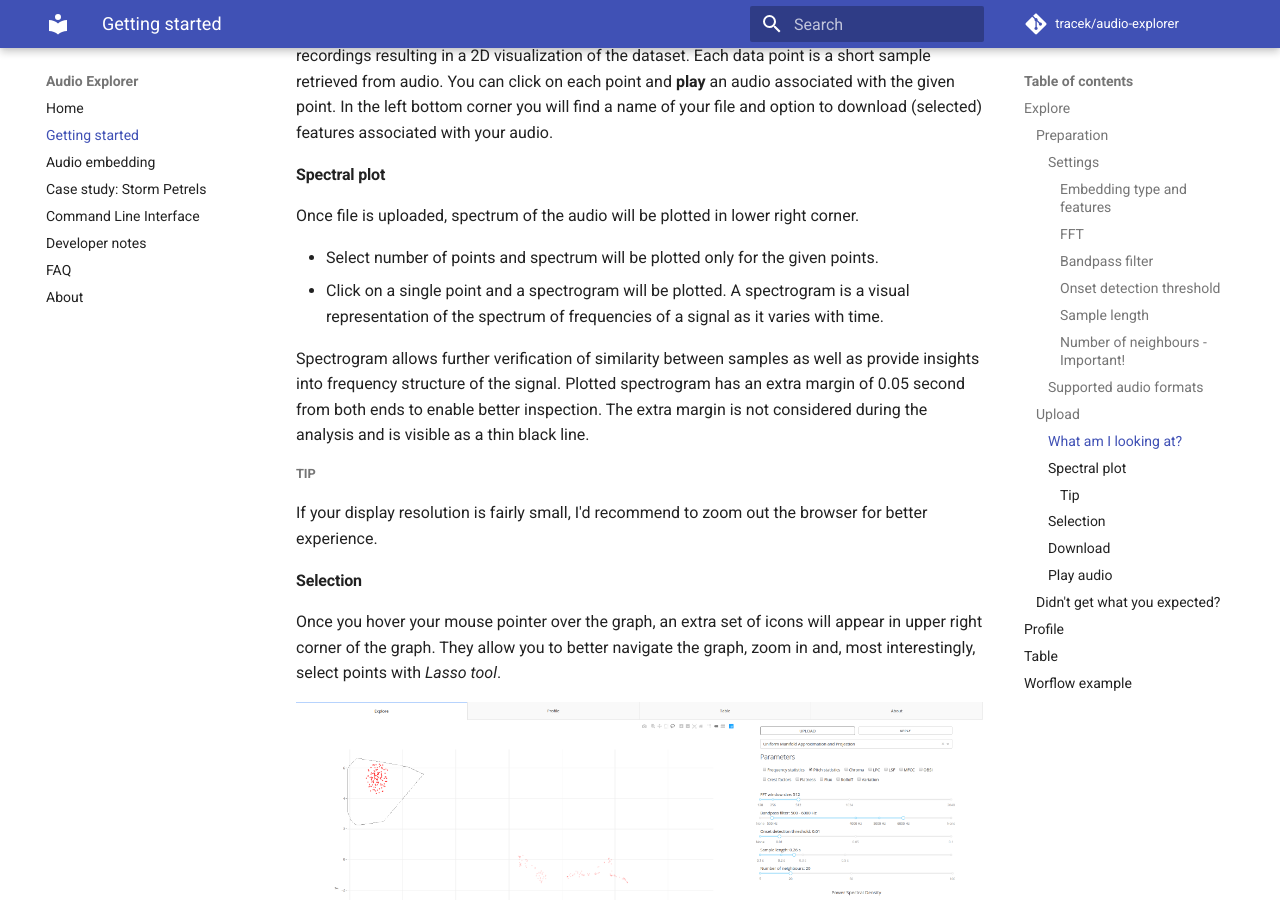
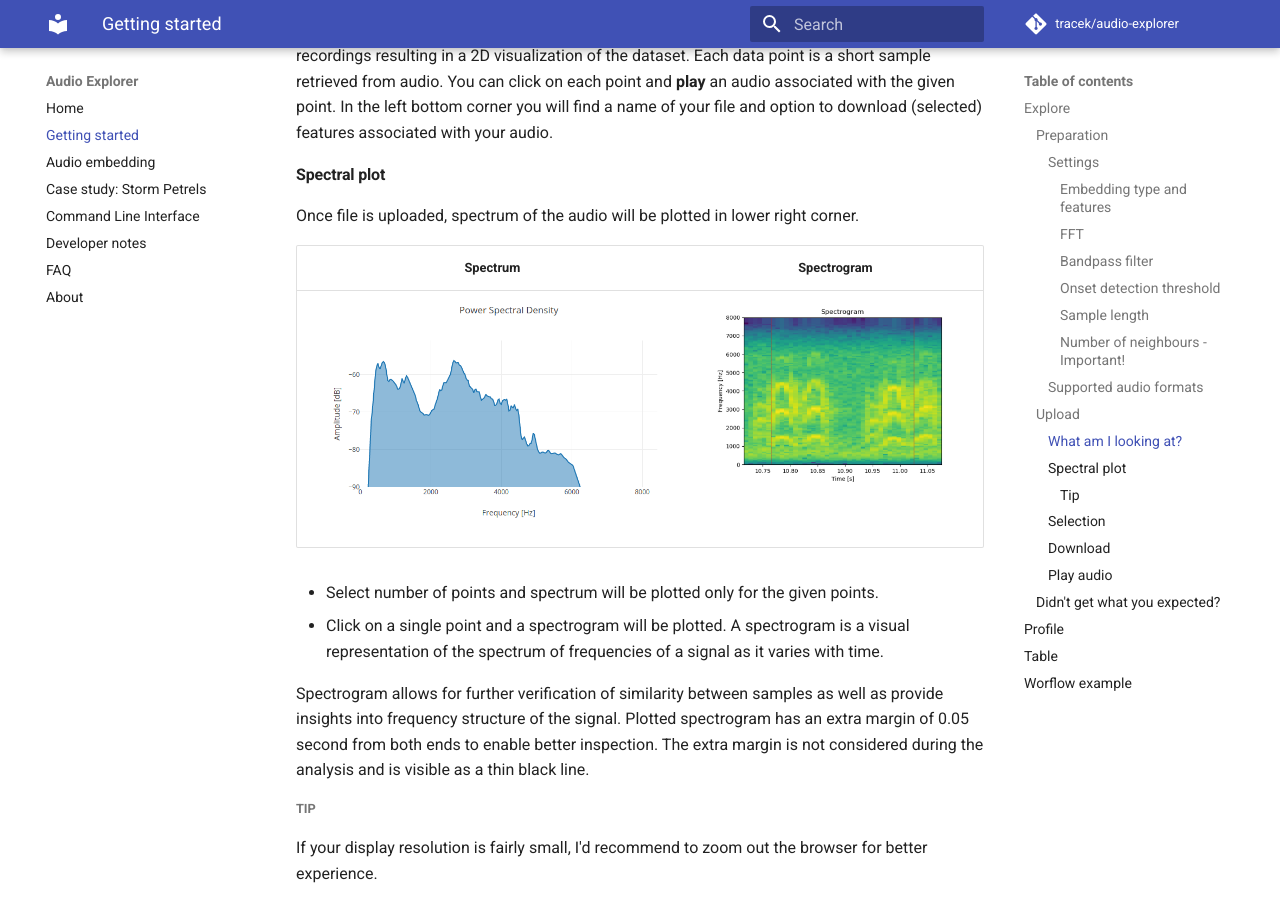
Before and after one commit to tracek/audio-explorer, an MkDocs documentation site: the page built from docs/getting_started.md, in a window 1280 px wide and 900 px high, scrolled down 3678 px. Built offline with MkDocs 1.6.1 and Material for MkDocs 9.7.7, drawn with Linux system fonts in a browser that asks for light colours; comment, search, counter and statistics services are not loaded.

Commit message:
new images

```diff
--- a/docs/getting_started.md
+++ b/docs/getting_started.md
@@ -73,10 +73,16 @@ The scatter plot is the result of running the dimensionality reduction algorithm
 
 Once file is uploaded, spectrum of the audio will be plotted in lower right corner.
 
+Spectrum             |  Spectrogram
+:-------------------------:|:-------------------------:
+![](img/spectrum.png)  |  ![](img/spectrogram.png )
+
+
+
 * Select number of points and spectrum will be plotted only for the given points.
 * Click on a single point and a spectrogram will be plotted. A spectrogram is a visual representation of the spectrum of frequencies of a signal as it varies with time.
 
- Spectrogram allows further verification of similarity between samples as well as provide insights into frequency structure of the signal. Plotted spectrogram has an extra margin of 0.05 second from both ends to enable better inspection. The extra margin is not considered during the analysis and is visible as a thin black line.
+ Spectrogram allows for further verification of similarity between samples as well as provide insights into frequency structure of the signal. Plotted spectrogram has an extra margin of 0.05 second from both ends to enable better inspection. The extra margin is not considered during the analysis and is visible as a thin black line.
 
 ##### Tip
 
```
Also changed, not shown: docs/img/spectrogram.png (added), docs/img/spectrum.png (added).
